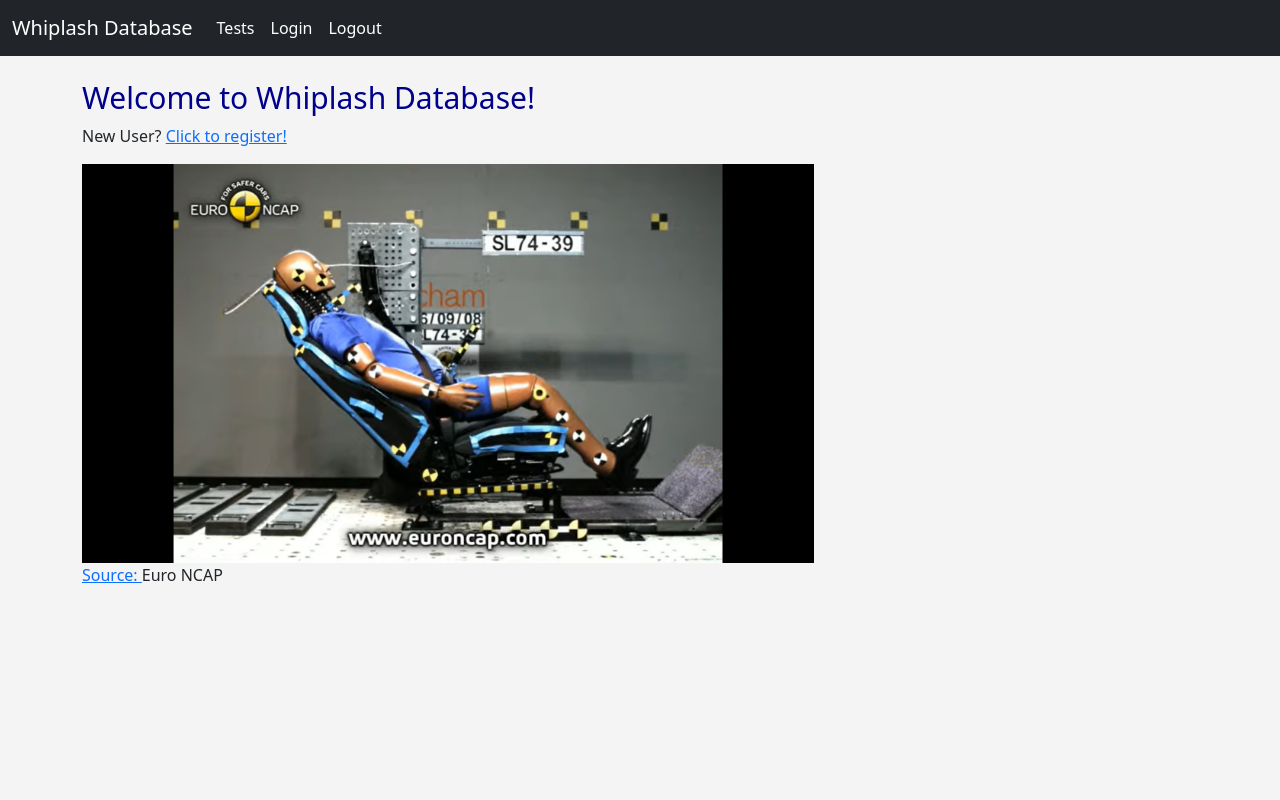
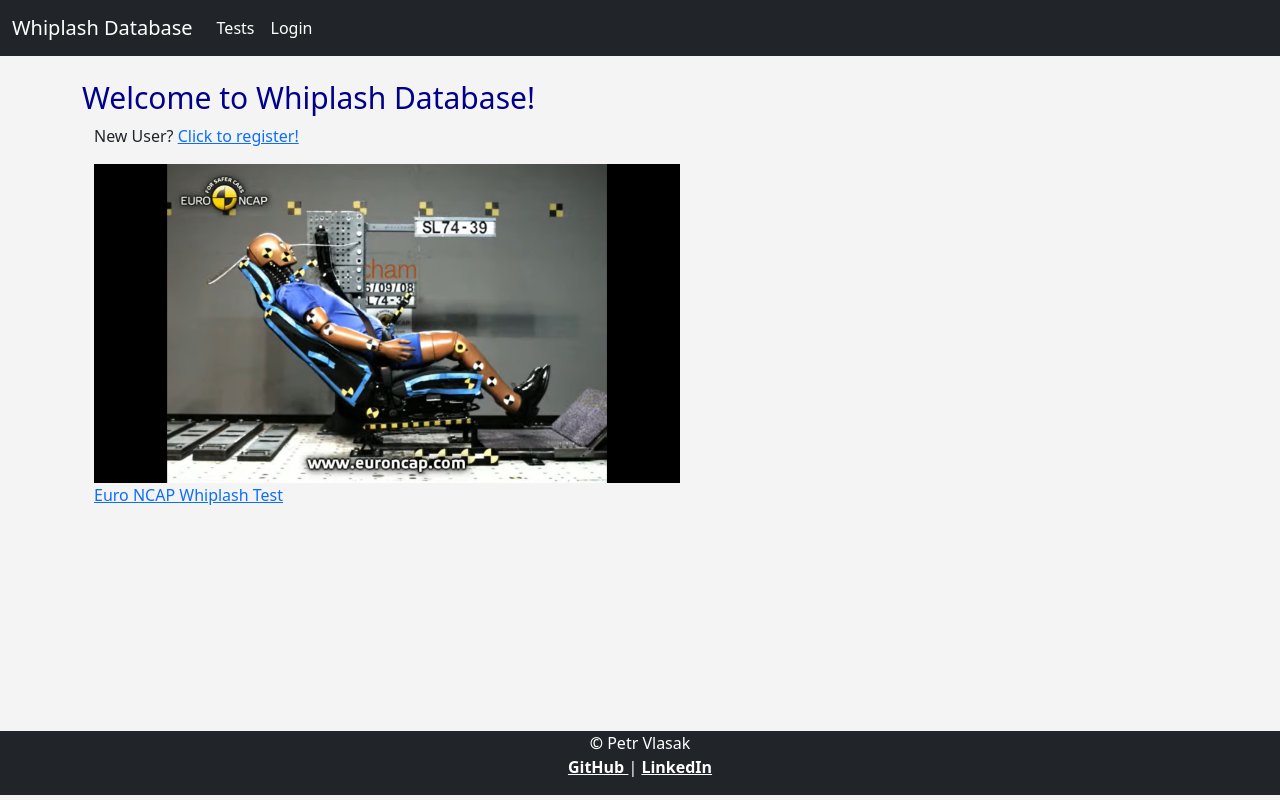
Before and after one commit to pvlasak/Whiplash_Test_Web_App, a Flask app: page / in a window 1280 px wide. Run offline with Flask 3, Linux system fonts and the light colour scheme.

Commit message:
Login/Logout buttons changed, footer added to base html page

```diff
--- a/static/css/style.css
+++ b/static/css/style.css
@@ -5,3 +5,19 @@ h1 {
 body {
     background: #f4f4f4;
 }
+
+footer {
+  margin-top: 50px;
+  text-align: center;
+  position: fixed;
+  width: 100%;
+  bottom: 5px;
+  background-color: #212529;
+  z-index: 2;
+  color: white;
+}
+
+.container {
+  margin: 0 auto;
+  height: auto;
+}
--- a/templates/base.html
+++ b/templates/base.html
@@ -21,7 +21,10 @@
       {% block content %}
       {% endblock %}
     </div>
-
+    <br>
+    <br>
+    <br>
+    <br>
     <!-- Optional JavaScript; choose one of the two! -->
 
     <!-- Option 1: Bootstrap Bundle with Popper -->
@@ -32,5 +35,13 @@
     <script src="https://cdn.jsdelivr.net/npm/@popperjs/core@2.9.2/dist/umd/popper.min.js" integrity="sha384-IQsoLXl5PILFhosVNubq5LC7Qb9DXgDA9i+tQ8Zj3iwWAwPtgFTxbJ8NT4GN1R8p" crossorigin="anonymous"></script>
     <script src="https://cdn.jsdelivr.net/npm/bootstrap@5.0.2/dist/js/bootstrap.min.js" integrity="sha384-cVKIPhGWiC2Al4u+LWgxfKTRIcfu0JTxR+EQDz/bgldoEyl4H0zUF0QKbrJ0EcQF" crossorigin="anonymous"></script>
     -->
-  </body>
+    <footer>
+      <p> <strong> &#169 </strong> Petr Vlasak <br>
+        <a href="https://github.com/pvlasak" style="color:white" target="_blank"> <strong> GitHub </strong>  </a>
+        |
+        <a href="https://www.linkedin.com/in/petr-vlasak-a24371b0/" style="color:white" target="_blank"> <strong> LinkedIn </strong> </a>
+      </p>
+    </footer>
+    </body>
+
 </html>
--- a/templates/index.html
+++ b/templates/index.html
@@ -1,8 +1,12 @@
 {% extends "base.html"  %}
 {%block content%}
     <h1> Welcome to Whiplash Database! </h1>
-    <p> New User? <a href="{{url_for('user_register')}}"> Click to register! </a> </p>
-    <img src="./static/images/whiplash_pic_01.jpg", style="width:732px;height:399px;">
-    </br>
-    <p1> <a href="https://www.youtube.com/watch?v=Orl8J5gyAt0"> Source: </a>  Euro NCAP </p1>
+    <div class="container">
+        <p> New User? <a href="{{url_for('user_register')}}"> Click to register! </a> </p>
+        <figure>
+            <img src="./static/images/whiplash_pic_01.jpg", style="width:586px;height:319px;">
+            <br>
+            <a href="https://www.youtube.com/watch?v=Orl8J5gyAt0" target="_blank"> <figcation> Euro NCAP Whiplash Test </figcation></a>
+        </figure>
+    </div>
 {%endblock%}
--- a/templates/navbar.html
+++ b/templates/navbar.html
@@ -9,12 +9,15 @@
         <li class="nav-item">
           <a class="nav-link active" aria-current="page" href="/profile"> Tests </a>
         </li>
+        {% if current_user.is_authenticated %}
+        <li class="nav-item">
+          <a class="nav-link active" aria-current="page" href="/logout"> Logout </a>
+        </li>
+        {% else %}
         <li class="nav-item">
           <a class="nav-link active" aria-current="page" href="/login"> Login </a>
         </li>
-        <li class="nav-item">
-          <a class="nav-link active" aria-current="page" href="/logout"> Logout </a>
-        </li>
+        {% endif %}
       </ul>
     </div>
   </div>
```
Also changed, not shown: instance/whiplash_database.db.
